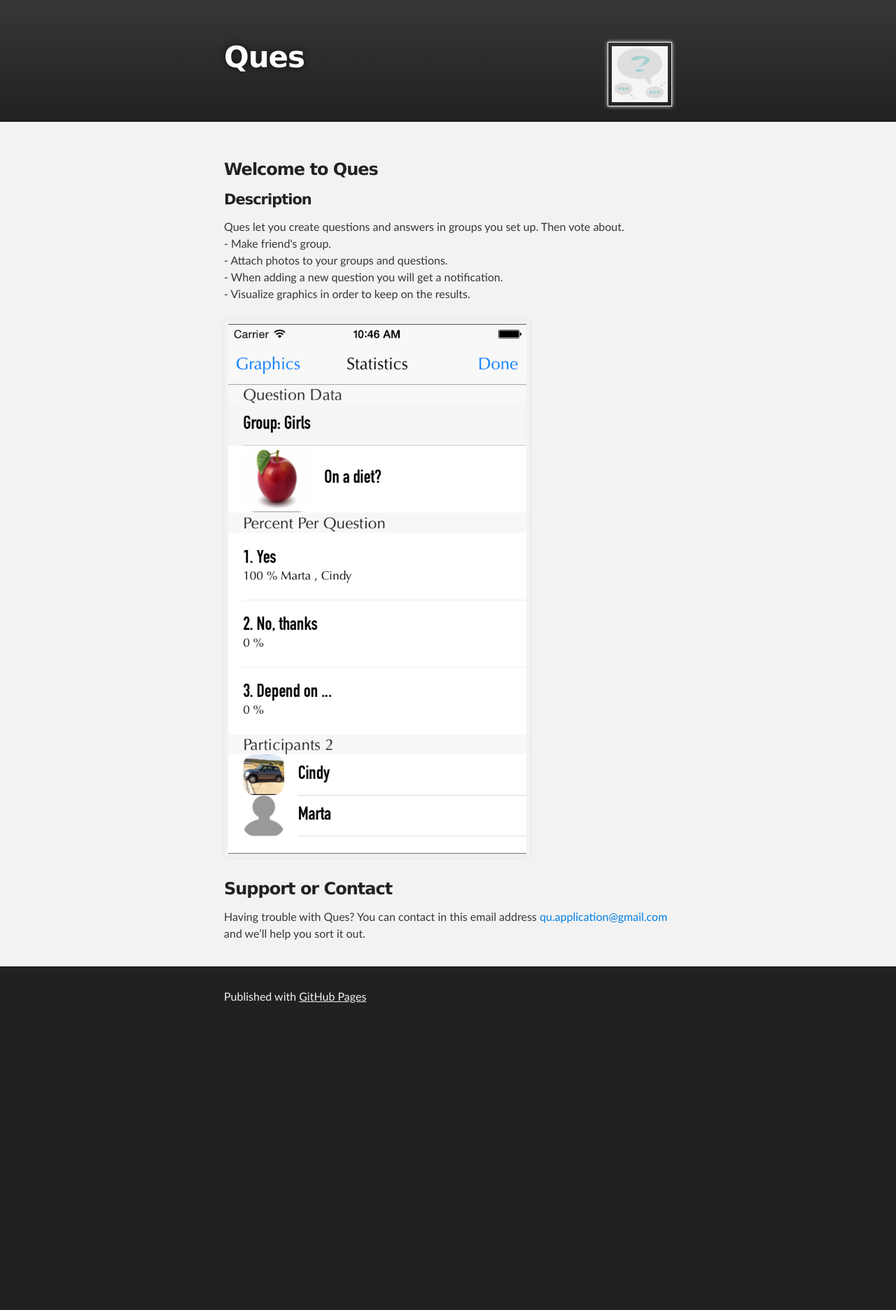
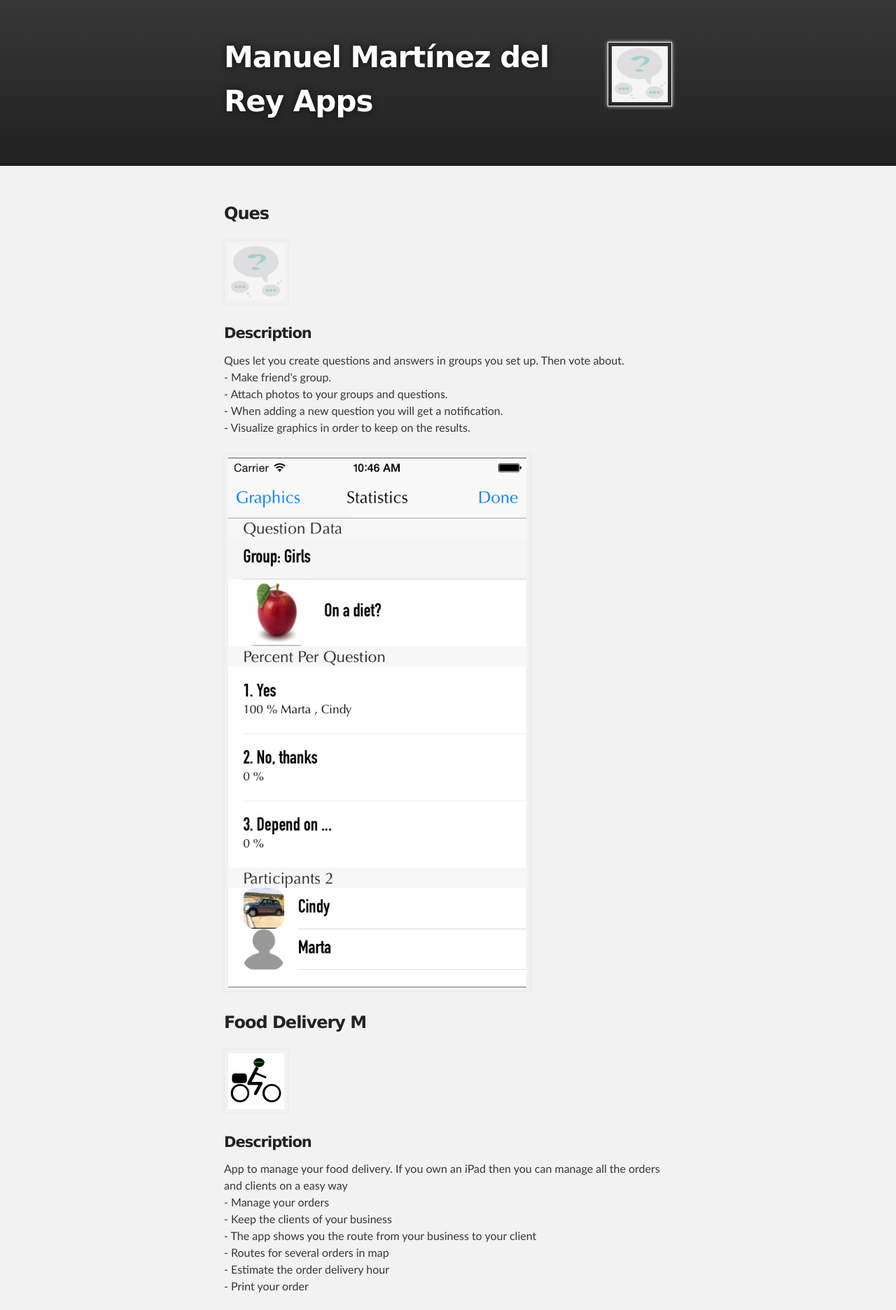
Before and after one commit to ManuelMartinezdelRey/ManuelMartinezdelRey.github.io, a plain HTML site: page index.html in a window 1280 px wide. Shown: the top 1872 px of the page at 70% size. Before the commit the page ends 1471 px from the top, so only its background shows below. Drawn offline with Linux system fonts and the light colour scheme.

Commit message:
Introducción de Food Delivery M

```diff
--- a/index.html
+++ b/index.html
@@ -8,7 +8,7 @@
 
     <link rel="stylesheet" type="text/css" media="screen" href="stylesheets/stylesheet.css">
 
-			<title>Ques</title>
+			<title>Manuel Martínez del Rey Page</title>
 			</head>
 
 <body>
@@ -19,7 +19,7 @@
 
 			<img style="float:right;" src="images/DondeApp512.png" alt="Screenshot" height="80" width="80"/>
 
-			<h1 id="project_title">Ques</h1>
+			<h1 id="project_title">Manuel Martínez del Rey Apps</h1>
 			<h2 id="project_tagline"></h2>
 
 		</header>
@@ -29,7 +29,9 @@
 	<div id="main_content_wrap" class="outer">
 		<section id="main_content" class="inner">
 			<h3>
-				<a id="welcome-to-github-pages" class="anchor" href="#welcome-to-github-pages" aria-hidden="true"><span class="octicon octicon-link"></span></a>Welcome to Ques</h3>
+				<a id="welcome-to-github-pages" class="anchor" href="#welcome-to-github-pages" aria-hidden="true"><span class="octicon octicon-link"></span></a>Ques</h3>
+
+			<img src="images/DondeApp512.png" alt="Screenshot" height="80" width="80"/>
 
 			<h4>Description</h4>
 
@@ -41,15 +43,29 @@
 
 <img src="images/iOSQuesiPhone6.png" alt="Screenshot" height="757" width="426">
 
-<!--<h3>
-	<a id="authors-and-contributors" class="anchor" href="#authors-and-contributors" aria-hidden="true"><span class="octicon octicon-link"></span></a>Authors and Contributors</h3>
 
-<p>You can <a href="https://github.com/blog/821" class="user-mention">@mention</a> a GitHub username to generate a link to their profile. The resulting <code>&lt;a&gt;</code> element will link to the contributor's GitHub Profile. For example: In 2007, Chris Wanstrath (<a href="https://github.com/defunkt" class="user-mention">@defunkt</a>), PJ Hyett (<a href="https://github.com/pjhyett" class="user-mention">@pjhyett</a>), and Tom Preston-Werner (<a href="https://github.com/mojombo" class="user-mention">@mojombo</a>) founded GitHub.</p>
--->
+
+	<h3>
+		<a id="welcome-to-github-pages" class="anchor" href="#welcome-to-github-pages" aria-hidden="true"><span class="octicon octicon-link"></span></a>Food Delivery M</h3>
+
+	<img src="images/iconPrincipal1024noAlpha.png" alt="Screenshot" height="80" width="80"/>
+
+	<h4>Description</h4>
+
+	<p>App to manage your food delivery. If you own an iPad then you can manage all the orders and clients on a easy way<br/>
+	- Manage your orders<br/>
+	- Keep the clients of your business<br/>
+	- The app shows you the route from your business to your client<br/>
+	- Routes for several orders in map<br/>
+	- Estimate the order delivery hour<br/>
+	- Print your order</p>
+
+	<img src="images/iOSFoodDeliveryM01.png" alt="Screenshot" height="576" width="768">
+
 <h3>
 	<a id="support-or-contact" class="anchor" href="#support-or-contact" aria-hidden="true"><span class="octicon octicon-link"></span></a>Support or Contact</h3>
 
-<p>Having trouble with Ques? You can contact in this email address <a href="mailto:qu.application@gmail.com">qu.application@gmail.com</a> and we’ll help you sort it out.</p>
+<p>Having trouble? You can contact in this email address <a href="mailto:manuelmartinezrey@gmail.com">manuelmartinezrey@gmail.com</a> and we’ll help you sort it out.</p>
 	</section>
 		</div>
 
```
Also changed, not shown: images/iOSFoodDeliveryM01.png (added), images/iconPrincipal1024noAlpha.png (added).
